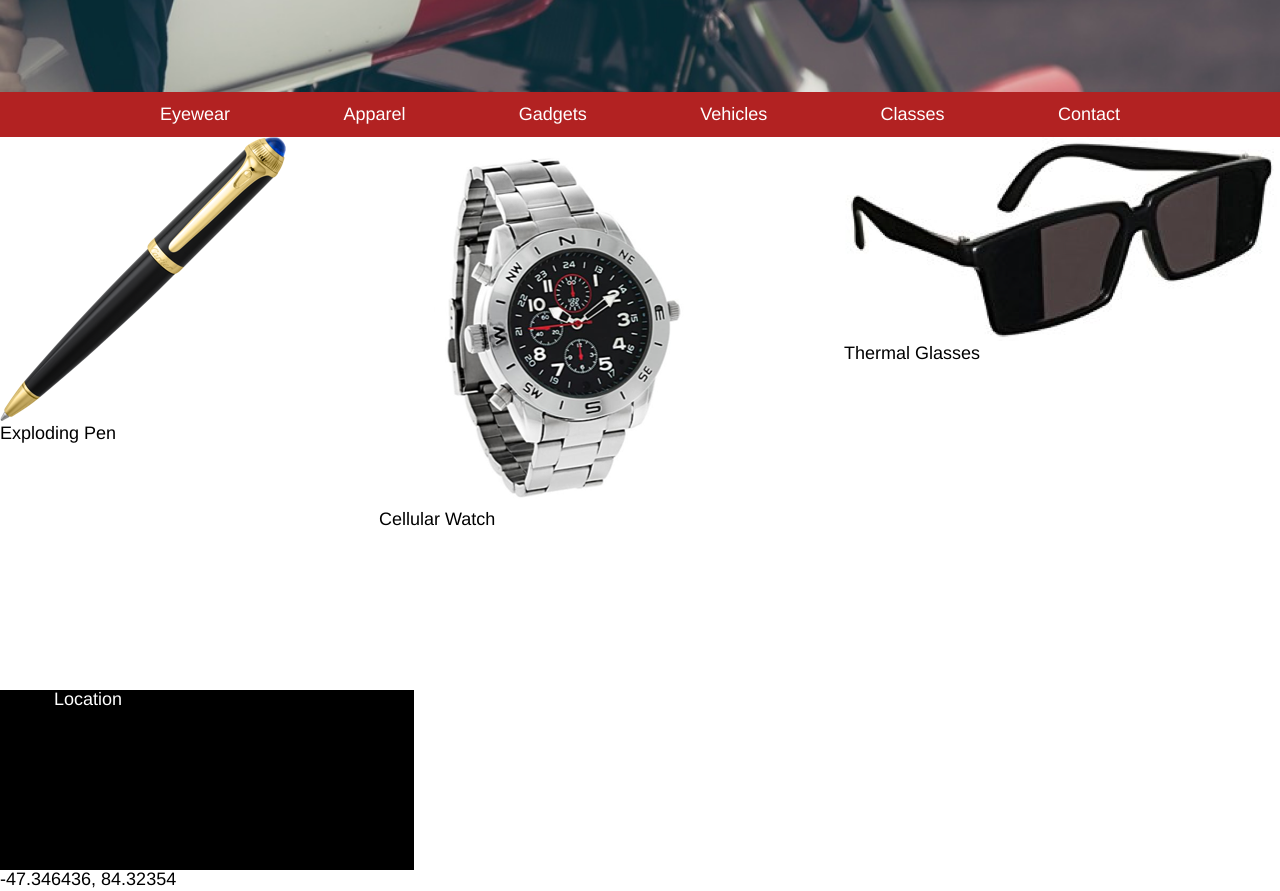
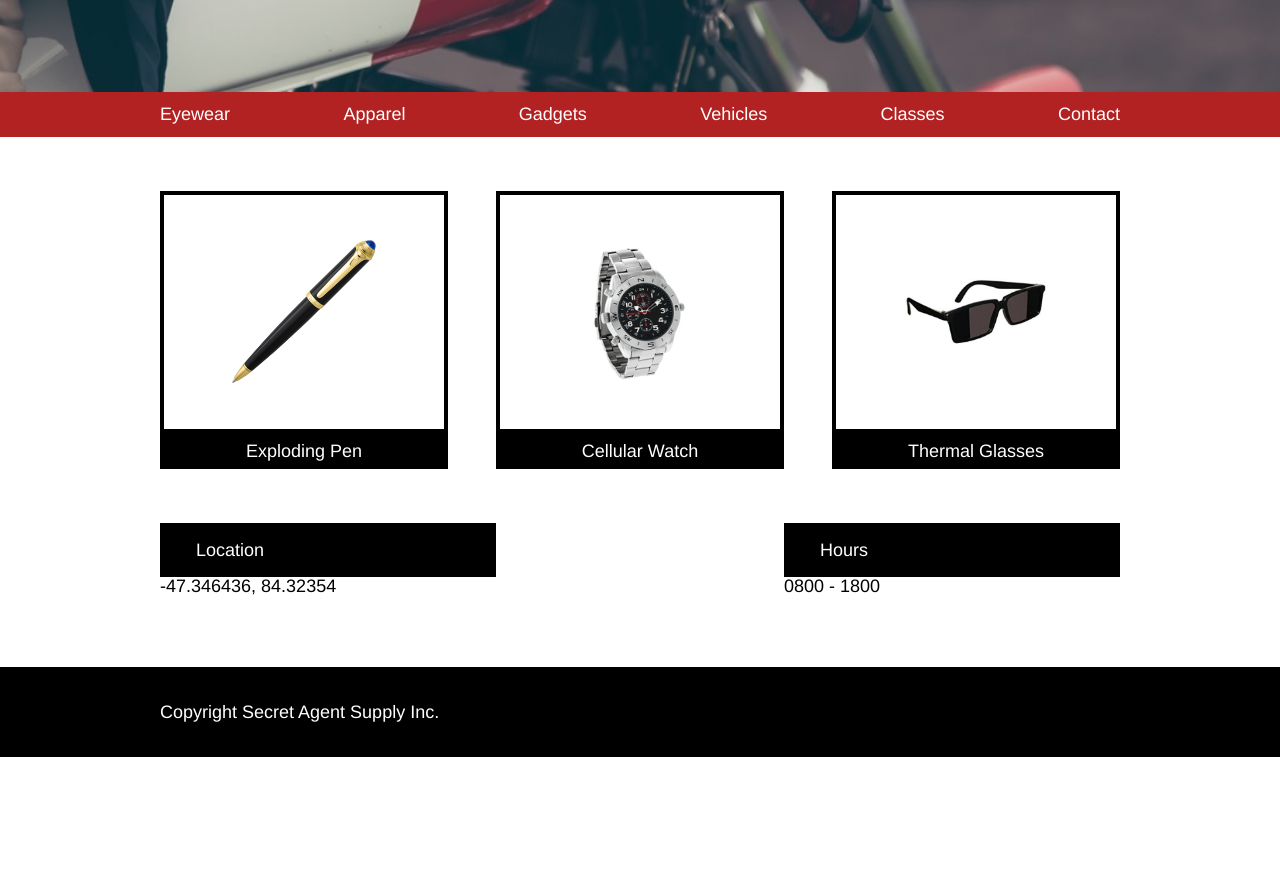
Before and after one commit to preissnerkm/secretagentsupply, a plain HTML site: page index.html in a window 1280 px wide. Shown: the part 400-1291 px from the top of the page. After the commit the page ends 1157 px from the top, so only its background shows below. Drawn offline with Linux system fonts and the light colour scheme.

Commit message:
1st draft of complete code.

```diff
--- a/index.html
+++ b/index.html
@@ -23,7 +23,7 @@
     <!-- Title -->
     <div class="titlebox">
       <div class="titlecontainer">
-        <div class="text">
+        <div class="title">
           <h2>NEW ARRIVAL</h2>
           <h1>SPORT BIKES AND MOTORCYCLES</h1>
         </div>
@@ -43,21 +43,31 @@
     </div>
 
     <!-- Product Grid -->
-    <section class="productgrid">
+    <div class="productgrid">
       <div class="imagebox">
-        <div class"image">
-          <img src="./resources/images/pen.png">
+        <div class="image">
+          <div class="imagecontainer">
+            <img src="./resources/images/pen.png">
+          </div>
           <p>Exploding Pen</p>
         </div>
-        <div class"image">
-          <img src="./resources/images/watch.png">
+        <div class="image">
+          <div class="imagecontainer">
+            <img src="./resources/images/watch.png">
+          </div>
           <p>Cellular Watch</p>
         </div>
-        <div class"image">
-          <img src="./resources/images/glasses.png">
+        <div class="image">
+          <div class="imagecontainer">
+            <img src="./resources/images/glasses.png">
+          </div>
           <p>Thermal Glasses</p>
         </div>
       </div>
+    </div>
+
+    <!-- LocationBox Grid -->
+    <div class="locationbox">
       <div class="locationhours">
         <div class="box">
           <p class="text">Location</p>
@@ -68,11 +78,14 @@
           <p class="number">0800 - 1800<p>
         </div>
       </div>
-    </section>
+    </div>
+
 
     <!-- Footer -->
     <footer>
-      <p>Copyright Secret Agent Supply Inc.</p>
+      <div class="footerbox">
+        <p>Copyright Secret Agent Supply Inc.</p>
+      </div>
     </footer>
 
 
--- a/resources/css/style.css
+++ b/resources/css/style.css
@@ -50,7 +50,7 @@ header {
   display: flex;
   width: 960px;
 }
-.text {
+.title {
   background-color: black;
   color: white;
   margin-top: 9rem;
@@ -58,12 +58,12 @@ header {
   padding-left: 3rem;
   height: 10rem;
 }
-.text h2 {
+.title h2 {
   font-weight: bold;
   font-size: 1rem;
   padding-top: 2rem;
 }
-.text h1 {
+.title h1 {
   font-size: 2rem;
   font-weight: bold;
   padding-top: 0.25rem;
@@ -88,15 +88,67 @@ nav a {
 }
 
 /* Product Grid Styles */
+.productgrid {
+    max-width: 960px;
+    margin: 0px auto;
+}
 .imagebox {
   display: flex;
   justify-content: space-between;
+  margin: 3rem 0px;
 }
 .image {
-  background-color: black;
+  color: white;
+  width: 30%;
+}
+.imagecontainer {
+  display: flex;
+  justify-content: center;
+  align-items: center;
+  height: 9rem;
   border: 4px solid black;
+  padding: 2em 0px;
 }
 .image img {
-  height: 9rem;
-  width: auto;
+  max-width: 8em;
 }
+.image p {
+  background-color: black;
+  display: block;
+  padding: 0.5em;
+  text-align: center;
+}
+
+/* Location Box Styles */
+.locationbox {
+  display: flex;
+  justify-content: center;
+}
+.locationhours {
+  width: 960px;
+  display: flex;
+  justify-content: space-between;
+}
+.box {
+  width: 35%;
+}
+.locationhours .text {
+  background-color: black;
+  color: white;
+  padding: 1rem 2rem;
+}
+
+/* Footer Styles */
+footer {
+  height: 5rem;
+  background-color: black;
+  margin-top: 4rem;
+  color: white;
+  display: flex;
+  justify-content: center;
+  align-items: center;
+}
+.footerbox {
+  width: 960px;
+  text-align: left;
+}
```
